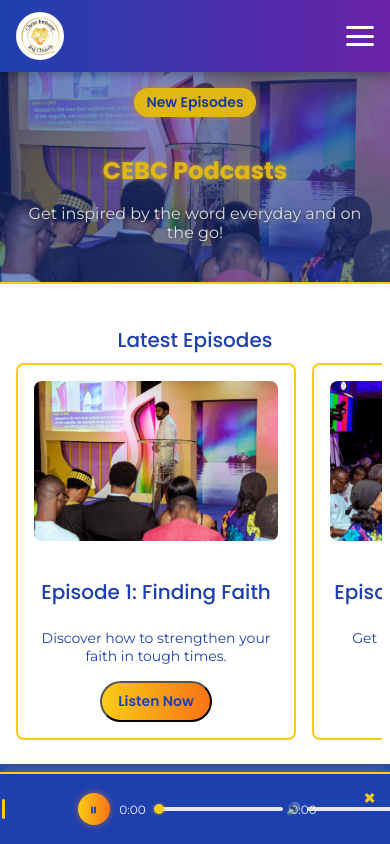
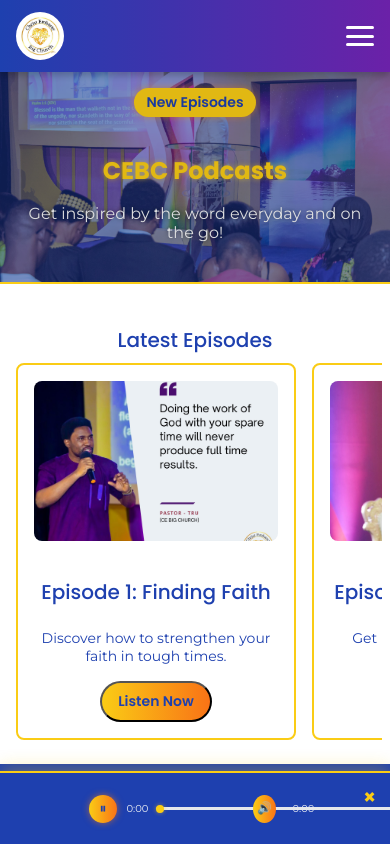
Before and after one commit to sophrone/cebigchurch, a Next.js app: page /podcast in a window 390 px wide. Both pictures are taken after a click on the button "Listen Now". Shown: the top 844 px of the page. Built offline with nearby package versions, Linux system fonts and the light colour scheme.

Commit message:
Enhance audio player: fix mobile squashed design, spice up volume icon, add visible volume feedback

```diff
--- a/app/components/AudioPlayer.module.css
+++ b/app/components/AudioPlayer.module.css
@@ -5,7 +5,7 @@
   width: 100%;
   background: #1e40af;
   border-top: 2px solid #facc15;
-  padding: 0.75rem 1rem;
+  padding: 1rem;
   text-align: center;
   box-shadow: 0 -4px 16px rgba(250, 204, 21, 0.3);
   z-index: 1000;
@@ -14,12 +14,13 @@
   display: flex;
   align-items: center;
   justify-content: center;
-  gap: 1rem;
+  gap: 0.75rem;
 }
 
 @media (min-width: 640px) {
   .player {
-    padding: 1rem 1.5rem;
+    padding: 1.5rem;
+    gap: 1rem;
   }
 }
 
@@ -35,6 +36,7 @@
   cursor: pointer;
   transition: transform 0.3s ease;
   font-family: var(--font-poppins), sans-serif;
+  touch-action: manipulation;
 }
 
 .closeButton:hover {
@@ -44,12 +46,12 @@
 
 .title {
   font-family: var(--font-montserrat), sans-serif;
-  font-size: 0.875rem;
+  font-size: 0.75rem;
   font-weight: 600;
   color: #f3f4f6;
   text-shadow: 0 0 4px rgba(0, 0, 0, 0.5);
   animation: fadeIn 0.5s ease-out;
-  max-width: 150px;
+  max-width: 120px;
   white-space: nowrap;
   overflow: hidden;
   text-overflow: ellipsis;
@@ -58,7 +60,7 @@
 @media (min-width: 640px) {
   .title {
     font-size: 1rem;
-    max-width: 200px;
+    max-width: 250px;
   }
 }
 
@@ -66,14 +68,32 @@
   display: flex;
   justify-content: center;
   gap: 0.2rem;
-  height: 20px;
+  height: 16px;
+}
+
+@media (max-width: 400px) {
+  .waveform {
+    display: none;
+  }
+}
+
+@media (min-width: 640px) {
+  .waveform {
+    height: 20px;
+  }
 }
 
 .waveBar {
-  width: 3px;
+  width: 2.5px;
   background: #facc15;
   border-radius: 1.5px;
   animation: none;
+}
+
+@media (min-width: 640px) {
+  .waveBar {
+    width: 3px;
+  }
 }
 
 .wavePulse {
@@ -93,6 +113,16 @@
   animation-delay: 0.45s;
 }
 
+.desktopOnly {
+  display: none;
+}
+
+@media (min-width: 640px) {
+  .desktopOnly {
+    display: block;
+  }
+}
+
 .controls {
   display: flex;
   align-items: center;
@@ -101,21 +131,28 @@
   justify-content: center;
 }
 
+@media (min-width: 640px) {
+  .controls {
+    gap: 0.75rem;
+  }
+}
+
 .playButton {
   font-family: var(--font-poppins), sans-serif;
-  font-size: 1rem;
+  font-size: 0.875rem;
   color: #1e40af;
   background: linear-gradient(90deg, #facc15, #f97316);
   border: none;
   border-radius: 50%;
-  width: 32px;
-  height: 32px;
+  width: 28px;
+  height: 28px;
   display: flex;
   justify-content: center;
   align-items: center;
   cursor: pointer;
   transition: transform 0.3s ease, box-shadow 0.3s ease;
   animation: glowPulse 2s ease-in-out infinite;
+  touch-action: manipulation;
 }
 
 .playButton:hover {
@@ -125,9 +162,9 @@
 
 @media (min-width: 640px) {
   .playButton {
-    width: 40px;
-    height: 40px;
-    font-size: 1.25rem;
+    width: 36px;
+    height: 36px;
+    font-size: 1rem;
   }
 }
 
@@ -135,15 +172,22 @@
   display: flex;
   align-items: center;
   gap: 0.25rem;
-  width: 40%;
-  min-width: 120px;
+  width: 30%;
+  min-width: 100px;
+}
+
+@media (min-width: 640px) {
+  .progressContainer {
+    width: 40%;
+    min-width: 150px;
+  }
 }
 
 .time {
   font-family: var(--font-montserrat), sans-serif;
-  font-size: 0.75rem;
+  font-size: 0.625rem;
   color: #f3f4f6;
-  min-width: 30px;
+  min-width: 25px;
   text-align: center;
 }
 
@@ -156,75 +200,158 @@
 
 .progressBar {
   flex: 1;
-  height: 4px;
+  height: 3px;
   background: #e5e7eb;
-  border-radius: 2px;
+  border-radius: 1.5px;
   cursor: pointer;
   appearance: none;
   -webkit-appearance: none;
+  touch-action: manipulation;
 }
 
 .progressBar::-webkit-slider-thumb {
   appearance: none;
-  width: 10px;
-  height: 10px;
+  width: 8px;
+  height: 8px;
   background: #facc15;
   border-radius: 50%;
   box-shadow: 0 0 4px rgba(250, 204, 21, 0.5);
 }
 
 .progressBar::-moz-range-thumb {
-  width: 10px;
-  height: 10px;
+  width: 8px;
+  height: 8px;
   background: #facc15;
   border-radius: 50%;
   box-shadow: 0 0 4px rgba(250, 204, 21, 0.5);
 }
 
+@media (min-width: 640px) {
+  .progressBar {
+    height: 4px;
+  }
+
+  .progressBar::-webkit-slider-thumb {
+    width: 10px;
+    height: 10px;
+  }
+
+  .progressBar::-moz-range-thumb {
+    width: 10px;
+    height: 10px;
+  }
+}
+
 .volumeContainer {
+  position: relative;
   display: flex;
   align-items: center;
   gap: 0.25rem;
-  width: 20%;
-  min-width: 60px;
+  width: 15%;
+  min-width: 50px;
+}
+
+@media (min-width: 640px) {
+  .volumeContainer {
+    width: 20%;
+    min-width: 80px;
+  }
 }
 
 .volumeIcon {
   font-size: 0.75rem;
-  color: #f3f4f6;
+  color: #1e40af;
+  background: linear-gradient(90deg, #facc15, #f97316);
+  border-radius: 50%;
+  width: 20px;
+  height: 20px;
+  display: flex;
+  align-items: center;
+  justify-content: center;
+  padding: 0.25rem;
+  transition: transform 0.3s ease, box-shadow 0.3s ease;
+}
+
+.volumeIcon:hover {
+  transform: scale(1.1);
+  box-shadow: 0 0 4px rgba(250, 204, 21, 0.5);
 }
 
 @media (min-width: 640px) {
   .volumeIcon {
     font-size: 0.875rem;
+    width: 24px;
+    height: 24px;
   }
+}
+
+.pulse {
+  animation: pulse 0.3s ease-out;
 }
 
 .volumeBar {
   flex: 1;
-  height: 4px;
+  height: 3px;
   background: #e5e7eb;
-  border-radius: 2px;
+  border-radius: 1.5px;
   cursor: pointer;
   appearance: none;
   -webkit-appearance: none;
+  touch-action: manipulation;
 }
 
 .volumeBar::-webkit-slider-thumb {
   appearance: none;
-  width: 10px;
-  height: 10px;
+  width: 8px;
+  height: 8px;
   background: #facc15;
   border-radius: 50%;
   box-shadow: 0 0 4px rgba(250, 204, 21, 0.5);
 }
 
 .volumeBar::-moz-range-thumb {
-  width: 10px;
-  height: 10px;
+  width: 8px;
+  height: 8px;
   background: #facc15;
   border-radius: 50%;
   box-shadow: 0 0 4px rgba(250, 204, 21, 0.5);
+}
+
+@media (min-width: 640px) {
+  .volumeBar {
+    height: 4px;
+  }
+
+  .volumeBar::-webkit-slider-thumb {
+    width: 10px;
+    height: 10px;
+  }
+
+  .volumeBar::-moz-range-thumb {
+    width: 10px;
+    height: 10px;
+  }
+}
+
+.volumeLabel {
+  position: absolute;
+  top: -1.5rem;
+  left: 50%;
+  transform: translateX(-50%);
+  font-family: var(--font-montserrat), sans-serif;
+  font-size: 0.75rem;
+  color: #facc15;
+  background: rgba(30, 64, 175, 0.8);
+  padding: 0.25rem 0.5rem;
+  border-radius: 4px;
+  animation: fadeOut 1s ease-out forwards;
+}
+
+@media (min-width: 640px) {
+  .volumeLabel {
+    font-size: 0.875rem;
+    top: -1.75rem;
+  }
 }
 
 ::selection {
@@ -268,20 +395,46 @@
 @keyframes glowPulse {
   0% {
     box-shadow: 0 0 4px rgba(250, 204, 21, 0.5);
+    border-color: #facc15;
   }
   50% {
     box-shadow: 0 0 8px rgba(249, 115, 22, 0.6);
+    border-color: #f97316;
   }
   100% {
     box-shadow: 0 0 4px rgba(250, 204, 21, 0.5);
+    border-color: #facc15;
   }
 }
 
 @keyframes wavePulse {
   0% {
-    transform: scaleY(0.3);
+    transform: scaleY(0.4);
   }
   100% {
     transform: scaleY(1);
   }
 }
+
+@keyframes pulse {
+  0% {
+    transform: scale(1);
+  }
+  50% {
+    transform: scale(1.2);
+  }
+  100% {
+    transform: scale(1);
+  }
+}
+
+@keyframes fadeOut {
+  0% {
+    opacity: 1;
+    transform: translateX(-50%) translateY(0);
+  }
+  100% {
+    opacity: 0;
+    transform: translateX(-50%) translateY(-5px);
+  }
+}
--- a/app/components/AudioPlayer.tsx
+++ b/app/components/AudioPlayer.tsx
@@ -15,6 +15,7 @@ export default function AudioPlayer({ title, audioSrc, onCloseComplete }: AudioP
   const [currentTime, setCurrentTime] = useState(0);
   const [duration, setDuration] = useState(0);
   const [volume, setVolume] = useState(1);
+  const [showVolumeLabel, setShowVolumeLabel] = useState(false);
   const audioRef = useRef<HTMLAudioElement>(null);
 
   useEffect(() => {
@@ -77,6 +78,9 @@ export default function AudioPlayer({ title, audioSrc, onCloseComplete }: AudioP
       const newVolume = Number(e.target.value);
       audio.volume = newVolume;
       setVolume(newVolume);
+      setShowVolumeLabel(true);
+      console.log(`Volume changed to: ${Math.round(newVolume * 100)}%`);
+      setTimeout(() => setShowVolumeLabel(false), 1000);
     }
   };
 
@@ -92,6 +96,13 @@ export default function AudioPlayer({ title, audioSrc, onCloseComplete }: AudioP
     return `${minutes}:${seconds < 10 ? "0" : ""}${seconds}`;
   };
 
+  const getVolumeIcon = () => {
+    if (volume <= 0) return "🔇";
+    if (volume <= 0.33) return "🔈";
+    if (volume <= 0.66) return "🔉";
+    return "🔊";
+  };
+
   if (!isOpen) return null;
 
   return (
@@ -104,7 +115,7 @@ export default function AudioPlayer({ title, audioSrc, onCloseComplete }: AudioP
         <div className={`${styles.waveBar} ${isPlaying ? styles.wavePulse : ""}`} />
         <div className={`${styles.waveBar} ${isPlaying ? styles.wavePulse : ""}`} />
         <div className={`${styles.waveBar} ${isPlaying ? styles.wavePulse : ""}`} />
-        <div className={`${styles.waveBar} ${isPlaying ? styles.wavePulse : ""}`} />
+        <div className={`${styles.waveBar} ${isPlaying ? styles.wavePulse : ""} ${styles.desktopOnly}`} />
       </div>
       <audio ref={audioRef} src={audioSrc} />
       <div className={styles.controls}>
@@ -128,7 +139,9 @@ export default function AudioPlayer({ title, audioSrc, onCloseComplete }: AudioP
           <span className={styles.time}>{formatTime(duration)}</span>
         </div>
         <div className={styles.volumeContainer}>
-          <span className={styles.volumeIcon}>🔊</span>
+          <span className={`${styles.volumeIcon} ${showVolumeLabel ? styles.pulse : ""}`}>
+            {getVolumeIcon()}
+          </span>
           <input
             type="range"
             min="0"
@@ -138,6 +151,9 @@ export default function AudioPlayer({ title, audioSrc, onCloseComplete }: AudioP
             onChange={handleVolumeChange}
             className={styles.volumeBar}
           />
+          {showVolumeLabel && (
+            <span className={styles.volumeLabel}>{Math.round(volume * 100)}</span>
+          )}
         </div>
       </div>
     </div>
--- a/app/podcast/page.tsx
+++ b/app/podcast/page.tsx
@@ -50,13 +50,13 @@ export default function Podcast() {
             {
               title: "Episode 1: Finding Faith",
               text: "Discover how to strengthen your faith in tough times.",
-              image: "/image1.jpg",
+              image: "/image7.jpg",
               audioSrc: "/Drive.mp3",
             },
             {
               title: "Episode 2: Youth on Fire",
               text: "Get inspired to live boldly for Christ!",
-              image: "/image2.jpg",
+              image: "/image6.jpg",
               audioSrc: "/Bliss.mp3",
             },
             {
```
